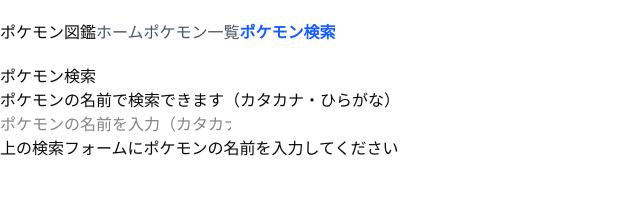
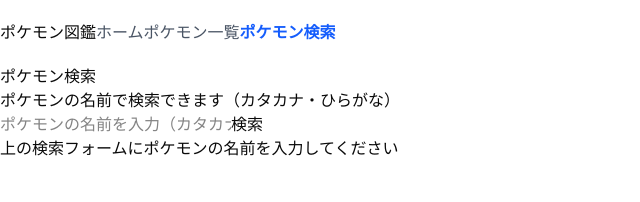
Before and after one commit to ikeda-m0709/pokedex, a Next.js app in the folder next-pokedex/: page /search in a window 1280 px wide. Shown: the top 202 px of the page, without its empty margins (0-640 px from the left). Built offline with nearby package versions, Linux system fonts and the light colour scheme.

Commit message:
検索フォームの作成

```diff
--- a/next-pokedex/src/app/pokemon/page.tsx
+++ b/next-pokedex/src/app/pokemon/page.tsx
@@ -12,15 +12,15 @@ import {
   PaginationPrevious,
 } from "@/components/ui/pagination"
 
-//import { getTotalPokemonCount } from '@/lib/pokeapi'
+import { getTotalPokemonCount } from '@/lib/pokeapi'
 
   export default async function PokemonListContetnt({ searchParams}: { searchParams: {page: string}}) {
     const currentPage = Number(searchParams.page) || 1;
     const pokemons = await getProcessdePokemonList(currentPage);
-    //const totalCount = await getTotalPokemonCount();　fetchで取るのが上手くいかないので、今回は定数で決めてしまう
+    const totalCount = await getTotalPokemonCount();
+    const totalPages = Math.ceil(totalCount / 20);
+    //const totalCount = 1020; fetchで取るのが上手くいかなかった時の定数Ver
     //const totalPages = Math.ceil(totalCount / 20);
-    const totalCount = 1020;
-    const totalPages = Math.ceil(totalCount / 20);
 
   return (
     <div>
--- a/next-pokedex/src/app/search/page.tsx
+++ b/next-pokedex/src/app/search/page.tsx
@@ -1,3 +1,4 @@
+import { SearchForm } from '@/components/search-form'
 import React from 'react'
 
 const Search = () => {
@@ -5,8 +6,8 @@ const Search = () => {
     <div>
         <h1>ポケモン検索</h1>
         <p>ポケモンの名前で検索できます（カタカナ・ひらがな）</p>
-        <input placeholder='ポケモンの名前を入力（カタカナ・ひらがな）'/>
         <div>
+            <SearchForm />
             <p>上の検索フォームにポケモンの名前を入力してください</p>{/*検索するとここに結果の画像やみつかりませんでしたの文言が表示される*/}
         </div>
     </div>
--- /dev/null
+++ b/next-pokedex/src/components/search-form.tsx
@@ -0,0 +1,31 @@
+import { useRouter } from "next/router";
+import { useState } from "react";
+
+interface SearchFormProps {
+    initialQuery?: string;
+}
+
+export function SearchForm({ initialQuery = "" }: SearchFormProps) {
+   const [query, setQuery] = useState(initialQuery);
+   const router = useRouter();
+
+   const handleSubmit = (e: React.FormEvent) => {
+    e.preventDefault(); //「ページの再読み込みを防ぐ」ための設定
+    const searchButton = document.getElementById("searchButton") as HTMLButtonElement;
+    const searchValue = searchButton.value;
+
+    setQuery(searchValue);
+    router.push('/search?q=${query}');
+
+   }
+
+
+    return (
+        <form onSubmit={handleSubmit}>
+            <input placeholder='ポケモンの名前を入力（カタカナ・ひらがな）'/>
+            <button id="searchButton" type="submit">検索</button>
+        </form>
+
+
+    )
+}
--- a/next-pokedex/src/lib/pokeapi.ts
+++ b/next-pokedex/src/lib/pokeapi.ts
@@ -79,7 +79,7 @@ export async function getProcessdePokemonList(page: number): Promise<ProcessedPo
 
 //総ポケモン数の取得
 export async function getTotalPokemonCount(): Promise<number> {
-    const res = await fetch("https://pokeapi.co/api/v2/pokemon?limit=1");
+    const res = await fetch("https://pokeapi.co/api/v2/pokemon-species/?limit=0");
     if(!res.ok) return 0;
     const data = await res.json();
     return data.count; //⇐総ポケモン数
```
